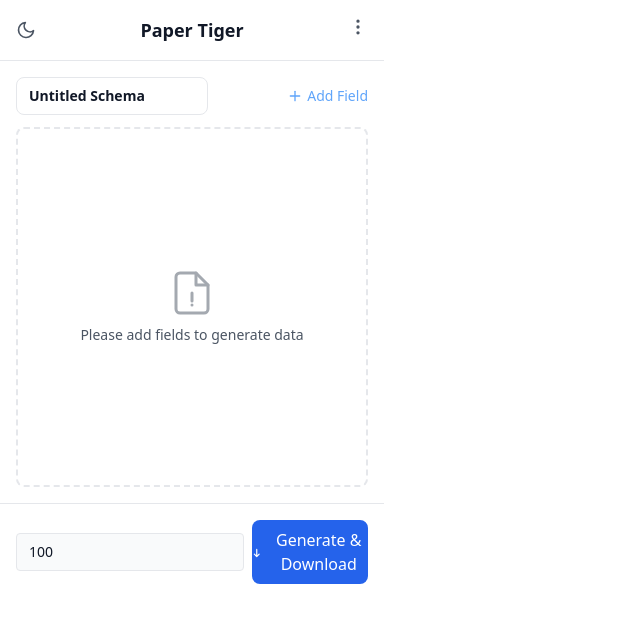
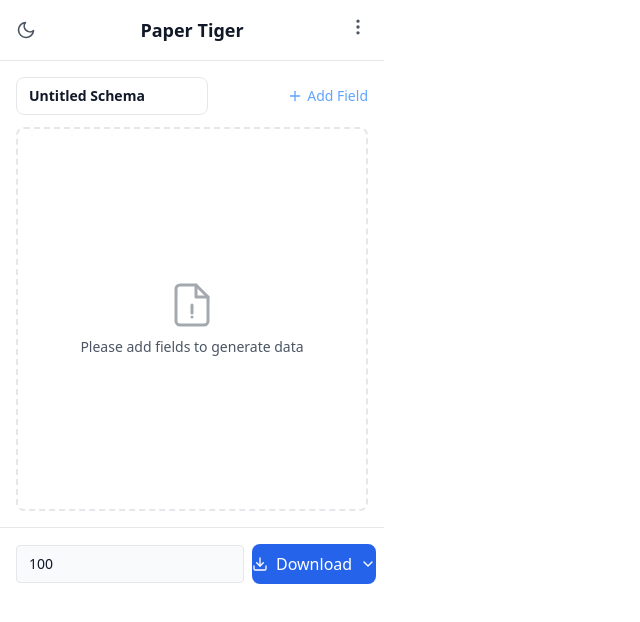
Before and after one commit to Santhoshlm10/Seed, a React (Vite) app: page / in a window 1280 px wide. Shown: the top 622 px of the page, without its empty margins (0-640 px from the left). Built offline with nearby package versions, Linux system fonts and the light colour scheme.

Commit message:
worker and menu update

```diff
--- a/src/components/PaperTiger.tsx
+++ b/src/components/PaperTiger.tsx
@@ -34,20 +34,16 @@
   const [showBottomSheet, setShowBottomSheet] = useState<boolean>(false);
   const [activeFieldId, setActiveFieldId] = useState<string | null>(null);
   const [schemaName, setSchemaName] = useState<string>("Untitled Schema");
+  const { generateFile, loading, progress } = useDataGenerator();
 
-  const { generateData, loading, progress } = useDataGenerator();
 
-  const handleGenerate = () => {
-    if (fields.length === 0) {
-      alert("Please add at least one field to generate data.");
-      return;
-    }
 
-    // Map fields to Schema (Parameter[])
+  const handleDownloadAction = (action: string) => {
+
+    const fileName = `${schemaName}_data`;
     const schema: Parameter[] = fields.map(f => f.value);
-    generateData(schema, recordCount, (generatedData) => {
-      DownloadManager.saveAsJSON({ data: generatedData }, `${schemaName}_data`);
-    });
+
+    generateFile(null, action, fileName, schema, recordCount, schemaName.replace(/\s+/g, '_'), schemaName.replace(/\s+/g, '_'));
   };
 
   const openBottomSheet = (fieldId: string) => {
@@ -232,9 +228,9 @@
                     </label>
                     <button
                       onClick={() => openBottomSheet(field.id)}
-                      className={`w-full ${inputBg} border ${borderColor} rounded px-3 py-2 text-sm ${textPrimary} text-left focus:outline-none focus:border-blue-500 ${hoverBg.replace("hover:", "")} flex items-center justify-between`}
+                      className={`w-full ${inputBg} border ${borderColor} rounded px-3 py-2 text-sm text-left focus:outline-none focus:border-blue-500 ${hoverBg.replace("hover:", "")} flex items-center justify-between ${field.value?.parameterName ? textPrimary : textSecondary}`}
                     >
-                      <span>{field.value.parameterName}</span>
+                      <span>{field.value?.parameterName || "Select Type"}</span>
                       <svg
                         width="16"
                         height="16"
@@ -260,7 +256,7 @@
       <Footer
         recordCount={recordCount}
         setRecordCount={setRecordCount}
-        onGenerate={handleGenerate}
+        onDownloadAction={handleDownloadAction}
         loading={loading}
         progress={progress}
       />
--- a/src/components/footer/index.tsx
+++ b/src/components/footer/index.tsx
@@ -1,22 +1,49 @@
 import { Dispatch, SetStateAction } from "react";
 import { useTheme } from "../../ThemeProvider";
+import { Download, FileJson, FileSpreadsheet, Database, ChevronDown } from "../ui/Icons";
+import Menu from "../ui/Menu";
 
 interface IFooter {
     recordCount: number;
     setRecordCount: Dispatch<SetStateAction<number>>;
-    onGenerate: () => void;
+    onDownloadAction: (action: string) => void;
     loading: boolean;
     progress: number;
 }
 
-function Footer({ recordCount, setRecordCount, onGenerate, loading, progress }: IFooter) {
 
+function Footer({ recordCount, setRecordCount, onDownloadAction, loading, progress }: IFooter) {
     const { theme } = useTheme();
     const {
         bgSecondary,
         borderColor,
         textPrimary,
     } = theme;
+
+
+    const downloadButton = (
+        <button
+            disabled={loading}
+            className={`w-full text-white font-medium py-2 rounded-lg flex items-center justify-center gap-2 transition-all relative overflow-hidden`}
+            style={{
+                background: loading
+                    ? `linear-gradient(90deg, #2563eb ${progress}%, #1e3a8a ${progress}%)`
+                    : '#2563eb'
+            }}
+        >
+            <span className="relative z-10 flex items-center gap-2">
+                <Download /> Download <ChevronDown />
+            </span>
+        </button>
+    );
+
+    const menuItems = [
+        { name: "Excel (.xlsx)", icon: <FileSpreadsheet />, onClick: () => onDownloadAction('excel') },
+        { name: "CSV (.csv)", icon: <FileSpreadsheet />, onClick: () => onDownloadAction('csv') },
+        { name: "JSON (.json)", icon: <FileJson />, onClick: () => onDownloadAction('json') },
+        { name: "SQL Insert", icon: <Database />, onClick: () => onDownloadAction('sql') },
+        { name: "MongoDB Insert", icon: <Database />, onClick: () => onDownloadAction('mongo') },
+    ];
 
     return (
         <div className={`p-4 border-t flex flex-col gap-2 ${borderColor}`}>
@@ -30,33 +57,10 @@
                         min="1"
                     />
                 </div>
-                <div className="w-full">
-                    <button
-                        onClick={onGenerate}
-                        disabled={loading}
-                        className={`w-full ${loading ? 'bg-gray-400 cursor-not-allowed' : 'bg-blue-600 hover:bg-blue-700'} text-white font-medium py-2 rounded-lg flex items-center justify-center gap-2 transition-colors`}
-                    >
-                        <svg
-                            width="16"
-                            height="16"
-                            viewBox="0 0 16 16"
-                            fill="none"
-                            className="mt-0.5"
-                        >
-                            <path
-                                d="M8 2V14M8 14L4 10M8 14L12 10"
-                                stroke="currentColor"
-                                strokeWidth="2"
-                                strokeLinecap="round"
-                                strokeLinejoin="round"
-                            />
-                        </svg>
-                        {loading ? `Generating... ${progress}%` : "Generate & Download"}
-                    </button>
+                <div className="w-full relative">
+                    <Menu lists={menuItems} trigger={downloadButton} />
                 </div>
-
             </div>
-
         </div>
     )
 }
--- a/src/components/ui/Icons.tsx
+++ b/src/components/ui/Icons.tsx
@@ -584,6 +584,61 @@
   </svg>
 );
 
+const FileJson = () => (
+  <svg
+    width="16"
+    height="16"
+    viewBox="0 0 24 24"
+    fill="none"
+    stroke="currentColor"
+    strokeWidth="2"
+    strokeLinecap="round"
+    strokeLinejoin="round"
+  >
+    <path d="M14 2H6a2 2 0 0 0-2 2v16a2 2 0 0 0 2 2h12a2 2 0 0 0 2-2V8z" />
+    <polyline points="14 2 14 8 20 8" />
+    <path d="M10 12a1 1 0 0 1 1 1v2a1 1 0 0 1-1 1" />
+    <path d="M14 12a1 1 0 0 0-1 1v2a1 1 0 0 0 1 1" />
+  </svg>
+);
+
+const FileSpreadsheet = () => (
+  <svg
+    width="16"
+    height="16"
+    viewBox="0 0 24 24"
+    fill="none"
+    stroke="currentColor"
+    strokeWidth="2"
+    strokeLinecap="round"
+    strokeLinejoin="round"
+  >
+    <path d="M14 2H6a2 2 0 0 0-2 2v16a2 2 0 0 0 2 2h12a2 2 0 0 0 2-2V8z" />
+    <polyline points="14 2 14 8 20 8" />
+    <path d="M8 13h2" />
+    <path d="M8 17h2" />
+    <path d="M14 13h2" />
+    <path d="M14 17h2" />
+  </svg>
+);
+
+const RefreshCw = () => (
+  <svg
+    width="16"
+    height="16"
+    viewBox="0 0 24 24"
+    fill="none"
+    stroke="currentColor"
+    strokeWidth="2"
+    strokeLinecap="round"
+    strokeLinejoin="round"
+  >
+    <path d="M23 4v6h-6" />
+    <path d="M1 20v-6h6" />
+    <path d="M3.51 9a9 9 0 0 1 14.85-3.36L23 10M1 14l4.64 4.36A9 9 0 0 0 20.49 15" />
+  </svg>
+);
+
 const About = () => (
   <svg
     width="16"
@@ -651,7 +706,23 @@
   </svg>
 );
 
-// export all icons from beginning
+const Download = () => (
+  <svg
+    width="16"
+    height="16"
+    viewBox="0 0 24 24"
+    fill="none"
+    stroke="currentColor"
+    strokeWidth="2"
+    strokeLinecap="round"
+    strokeLinejoin="round"
+  >
+    <path d="M21 15v4a2 2 0 0 1-2 2H5a2 2 0 0 1-2-2v-4" />
+    <polyline points="7 10 12 15 17 10" />
+    <line x1="12" y1="15" x2="12" y2="3" />
+  </svg>
+);
+
 export {
   MoreVertical,
   Plus,
@@ -692,5 +763,9 @@
   About,
   Clone,
   ModifyConfiguration,
-  EmptyStateIcon
+  EmptyStateIcon,
+  Download,
+  FileJson,
+  FileSpreadsheet,
+  RefreshCw,
 }
--- a/src/components/ui/Menu.tsx
+++ b/src/components/ui/Menu.tsx
@@ -4,7 +4,8 @@
 import { IMenuList } from "../../types/types";
 
 
-function Menu({ lists }: IMenuList) {
+
+function Menu({ lists, trigger, position }: IMenuList) {
   const [showMenu, setShowMenu] = useState<boolean>(false);
   const { theme } = useTheme();
   const { bgSecondary, borderColor, hoverBg, textPrimary, textSecondary } =
@@ -12,15 +13,23 @@
   const toggleMenu = () => {
     setShowMenu(!showMenu);
   };
+
+  const pos = position || (trigger ? 'top' : 'bottom');
+  const posClass = pos === 'top' ? 'bottom-full mb-2' : 'top-8';
+
   return (
     <>
-      <div className="relative">
-        <button
-          onClick={toggleMenu}
-          className={`${textSecondary} cursor-pointer hover:${textPrimary} transition-colors`}
-        >
-          <MoreVertical />
-        </button>
+      <div className={`relative ${trigger ? 'w-full' : 'w-auto'}`}>
+        <div onClick={toggleMenu} className="cursor-pointer">
+          {trigger ? trigger : (
+            <button
+              className={`${textSecondary} cursor-pointer hover:${textPrimary} transition-colors`}
+            >
+              <MoreVertical />
+            </button>
+          )}
+        </div>
+
         {showMenu && (
           <>
             <div
@@ -28,15 +37,16 @@
               onClick={() => setShowMenu(false)}
             ></div>
             <div
-              className={`absolute right-0 top-8 ${bgSecondary} ${borderColor} border rounded-lg shadow-lg z-40 w-48 py-1`}
+              className={`absolute right-0 ${posClass} ${bgSecondary} ${borderColor} border rounded-lg shadow-lg z-40 w-full min-w-48 py-1`}
             >
               {lists.map((i, index) => (
-                <div>
-
+                <div key={index}>
                   <button
-                    key={index}
                     className={`flex items-center gap-2 w-full text-left px-4 py-2 text-sm ${textPrimary} ${hoverBg} transition-colors`}
-                    onClick={() => i.onClick(i)}
+                    onClick={() => {
+                      i.onClick(i);
+                      setShowMenu(false);
+                    }}
                   >
                     {i.icon}  {i.name}
                   </button>
--- a/src/hooks/useDataGenerator.ts
+++ b/src/hooks/useDataGenerator.ts
@@ -2,14 +2,18 @@
 import { Parameter } from "../models/Playground";
 
 interface WorkerMessage {
-    type: "PROGRESS" | "RESULT" | "ERROR";
+    type: "PROGRESS" | "RESULT" | "ERROR" | "DOWNLOAD_RESULT";
     progress?: number;
     data?: any[];
     error?: string;
+    content?: any;
+    mimeType?: string;
+    fileName?: string;
 }
 
 interface UseDataGeneratorReturn {
     generateData: (schema: Parameter[], count: number, onComplete?: (data: any[]) => void) => void;
+    generateFile: (data: any[] | null, format: string, fileName: string, schema?: Parameter[], count?: number, tableName?: string, collectionName?: string) => void;
     loading: boolean;
     progress: number;
     data: any[] | null;
@@ -22,11 +26,9 @@
     const [data, setData] = useState<any[] | null>(null);
     const [error, setError] = useState<string | null>(null);
 
-    // Use a ref to store the worker instance so it persists across renders
     const workerRef = useRef<Worker | null>(null);
 
     useEffect(() => {
-        // Cleanup worker on unmount
         return () => {
             if (workerRef.current) {
                 workerRef.current.terminate();
@@ -40,13 +42,10 @@
         setData(null);
         setError(null);
 
-        // Terminate existing worker if any
         if (workerRef.current) {
             workerRef.current.terminate();
         }
 
-        // Initialize new worker
-        // Note: We're using a relative path that Vite should resolve correctly
         workerRef.current = new Worker(new URL('../workers/worker.js', import.meta.url), { type: 'module' });
 
         workerRef.current.onmessage = (event: MessageEvent<WorkerMessage>) => {
@@ -67,8 +66,6 @@
                     }
                     break;
                 case "ERROR":
-                    // eslint-disable-next-line @typescript-eslint/ban-ts-comment
-                    // @ts-ignore
                     setError(error || "Unknown worker error");
                     setLoading(false);
                     break;
@@ -78,22 +75,72 @@
         };
 
         workerRef.current.onerror = (err) => {
-            // eslint-disable-next-line @typescript-eslint/ban-ts-comment
-            // @ts-ignore
             setError(err.message || "Worker error");
             setLoading(false);
         };
 
-        // Send start message
         workerRef.current.postMessage({
             type: 'GENERATE',
             schema,
             count
         });
+    }, []);
+
+    const generateFile = useCallback((data: any[] | null, format: string, fileName: string, schema?: Parameter[], count?: number, tableName?: string, collectionName?: string) => {
+        setLoading(true);
+        setProgress(0);
+        setError(null);
+
+        if (workerRef.current) {
+            workerRef.current.terminate();
+        }
+
+        workerRef.current = new Worker(new URL('../workers/worker.js', import.meta.url), { type: 'module' });
+
+        workerRef.current.onmessage = (event: MessageEvent<WorkerMessage>) => {
+            const { type, progress, error } = event.data;
+            switch (type) {
+                case "PROGRESS":
+                    if (typeof progress === 'number') setProgress(progress);
+                    break;
+                case "DOWNLOAD_RESULT":
+                    setLoading(false);
+                    setProgress(100);
+                    const { content, mimeType, fileName: dlFileName } = event.data as any;
+                    try {
+                        const blob = new Blob([content], { type: mimeType });
+                        const link = document.createElement("a");
+                        link.href = URL.createObjectURL(blob);
+                        link.download = dlFileName;
+                        document.body.appendChild(link);
+                        link.click();
+                        document.body.removeChild(link);
+                        setTimeout(() => URL.revokeObjectURL(link.href), 100);
+                    } catch (e) {
+                        setError(e.message || "Download failed");
+                    }
+                    break;
+                case "ERROR":
+                    setError(error || "Worker error");
+                    setLoading(false);
+                    break;
+            }
+        };
+
+        workerRef.current.postMessage({
+            type: 'DOWNLOAD',
+            data,
+            schema,
+            count,
+            format,
+            fileName,
+            tableName,
+            collectionName
+        });
 
     }, []);
 
-    return { generateData, loading, progress, data, error };
+    return { generateData, generateFile, loading, progress, data, error };
 };
 
 export default useDataGenerator;
--- a/src/types/types.ts
+++ b/src/types/types.ts
@@ -5,4 +5,6 @@
 }
 export interface IMenuList {
   lists: IMenuItem[];
+  trigger?: React.ReactNode;
+  position?: 'top' | 'bottom';
 }
--- a/src/workers/worker.js
+++ b/src/workers/worker.js
@@ -1,7 +1,38 @@
 import { faker } from "@faker-js/faker";
+import * as XLSX from "xlsx";
+import yaml from "js-yaml";
+import jsontoxml from "jsontoxml";
 
 self.onmessage = function (event) {
-  const { type, schema, count } = event.data;
+  const { type, schema, count, data, format, fileName, tableName, collectionName } = event.data;
+
+  const generateData = (schema, count, reportProgress) => {
+    const generated = [];
+    const totalCount = parseInt(count);
+    const progressStep = 100;
+
+    for (let i = 0; i < totalCount; i++) {
+      const record = {};
+      schema.forEach(field => {
+        const { category, subCategory, parameterName } = field;
+        try {
+          if (faker[category] && typeof faker[category][subCategory] === 'function') {
+            record[parameterName] = faker[category][subCategory]();
+          } else {
+            record[parameterName] = null;
+          }
+        } catch (e) {
+          console.error(`Error generating field ${parameterName}:`, e);
+          record[parameterName] = null;
+        }
+      });
+      generated.push(record);
+      if (reportProgress && i % progressStep === 0) {
+        reportProgress(i, totalCount);
+      }
+    }
+    return generated;
+  };
 
   if (type === 'GENERATE') {
     try {
@@ -9,44 +40,131 @@
         throw new Error("Invalid input parameters");
       }
 
-      const generatedData = [];
-      const totalCount = parseInt(count);
-      // const progressStep = Math.max(1, Math.floor(totalCount / 100)); // Report progress every 1% or at least 1 record
-      const progressStep = 100
-      for (let i = 0; i < totalCount; i++) {
-        const record = {};
+      const reportProgress = (current, total) => {
+        const progress = Math.round((current / total) * 100);
+        self.postMessage({ type: 'PROGRESS', progress });
+      };
 
-        schema.forEach(field => {
-          const { category, subCategory, parameterName } = field;
-          // Dynamic faker generation
-          try {
-            // @ts-ignore
-            if (faker[category] && typeof faker[category][subCategory] === 'function') {
-              // Check if any options or arguments are needed.
-              // For simplified dynamic access, we just call it.
-              // If specific args are needed based on `field.options`, logic should go here.
-              // @ts-ignore
-              record[parameterName] = faker[category][subCategory]();
-            } else {
-              // Fallback or error handling for invalid path
-              record[parameterName] = null;
-            }
-          } catch (e) {
-            console.error(`Error generating field ${parameterName}:`, e);
-            record[parameterName] = null;
-          }
-        });
+      const generatedData = generateData(schema, count, reportProgress);
+      self.postMessage({ type: 'RESULT', data: generatedData });
 
-        generatedData.push(record);
+    } catch (error) {
+      self.postMessage({ type: 'ERROR', error: error.message });
+    }
+  } else if (type === 'DOWNLOAD') {
+    try {
+      let dataToProcess = data;
 
-        // Report progress
-        if (i % progressStep === 0) {
-          const progress = Math.round((i / totalCount) * 100);
-          self.postMessage({ type: 'PROGRESS', progress });
+      const reportProgress = (current, total, phase) => {
+        let progress;
+        if (phase === 'generation') {
+          progress = Math.round((current / total) * 50);
+        } else {
+          progress = 50 + Math.round((current / total) * 50);
         }
+        self.postMessage({ type: 'PROGRESS', progress });
+      };
+
+      if (!dataToProcess || !Array.isArray(dataToProcess) || dataToProcess.length === 0) {
+        if (!schema || !count) {
+          throw new Error("Schema and count are required for generation during download");
+        }
+        const genProgress = (c, t) => reportProgress(c, t, 'generation');
+        dataToProcess = generateData(schema, count, genProgress);
       }
 
-      self.postMessage({ type: 'RESULT', data: generatedData });
+      if (!dataToProcess || !Array.isArray(dataToProcess)) {
+        throw new Error("Invalid data for download");
+      }
+
+      let content;
+      let mimeType;
+      let extension;
+
+      const formatProgress = (c, t) => reportProgress(c, t, 'formatting');
+
+      switch (format) {
+        case 'excel':
+          self.postMessage({ type: 'PROGRESS', progress: 50 });
+          const ws = XLSX.utils.json_to_sheet(dataToProcess);
+          const wb = XLSX.utils.book_new();
+          XLSX.utils.book_append_sheet(wb, ws, "Sheet1");
+          content = XLSX.write(wb, { bookType: 'xlsx', type: 'array' });
+          mimeType = 'application/vnd.openxmlformats-officedocument.spreadsheetml.sheet';
+          extension = '.xlsx';
+          break;
+
+        case 'csv':
+          const columns = Object.keys(dataToProcess[0]);
+          const csvRows = [];
+          csvRows.push(columns.join(","));
+
+          dataToProcess.forEach((row, index) => {
+            if (index % 100 === 0) formatProgress(index, dataToProcess.length);
+            const values = columns.map(col => {
+              const val = row[col];
+              if (val === null || val === undefined) return "";
+              const stringValue = String(val);
+              if (stringValue.includes(",") || stringValue.includes('"') || stringValue.includes("\n")) {
+                return `"${stringValue.replace(/"/g, '""')}"`;
+              }
+              return stringValue;
+            });
+            csvRows.push(values.join(","));
+          });
+          content = csvRows.join("\n");
+          mimeType = 'text/csv';
+          extension = '.csv';
+          break;
+
+        case 'json':
+          self.postMessage({ type: 'PROGRESS', progress: 75 });
+          content = JSON.stringify(dataToProcess, null, 2);
+          mimeType = 'application/json';
+          extension = '.json';
+          break;
+
+        case 'xml':
+          self.postMessage({ type: 'PROGRESS', progress: 75 });
+          content = jsontoxml({ records: { record: dataToProcess } }, { prettyPrint: true });
+          mimeType = 'application/xml';
+          extension = '.xml';
+          break;
+
+        case 'sql':
+          const sqlColumns = Object.keys(dataToProcess[0]);
+          const sqlValues = [];
+          dataToProcess.forEach((row, index) => {
+            if (index % 100 === 0) formatProgress(index, dataToProcess.length);
+            const vals = sqlColumns.map(col => {
+              const val = row[col];
+              if (val === null || val === undefined) return "NULL";
+              if (typeof val === "string") return `'${val.replace(/'/g, "''")}'`;
+              return String(val);
+            });
+            sqlValues.push(`(${vals.join(", ")})`);
+          });
+          content = `INSERT INTO ${tableName || 'TABLE_NAME'} (${sqlColumns.join(", ")}) VALUES\n ${sqlValues.join(",\n ")};`;
+          mimeType = 'application/sql';
+          extension = '.sql';
+          break;
+
+        case 'mongo':
+          const mongoDocs = [];
+          dataToProcess.forEach((row, index) => {
+            if (index % 100 === 0) formatProgress(index, dataToProcess.length);
+            mongoDocs.push(`  ${JSON.stringify(row)}`);
+          });
+          content = `db.${collectionName || 'myCollection'}.insertMany([\n${mongoDocs.join(",\n")}\n]);`;
+          mimeType = 'application/javascript';
+          extension = '.js';
+          break;
+
+        default:
+          throw new Error("Unsupported format");
+      }
+
+      self.postMessage({ type: 'DOWNLOAD_RESULT', content, mimeType, fileName: fileName + extension });
 
     } catch (error) {
       self.postMessage({ type: 'ERROR', error: error.message });
```
